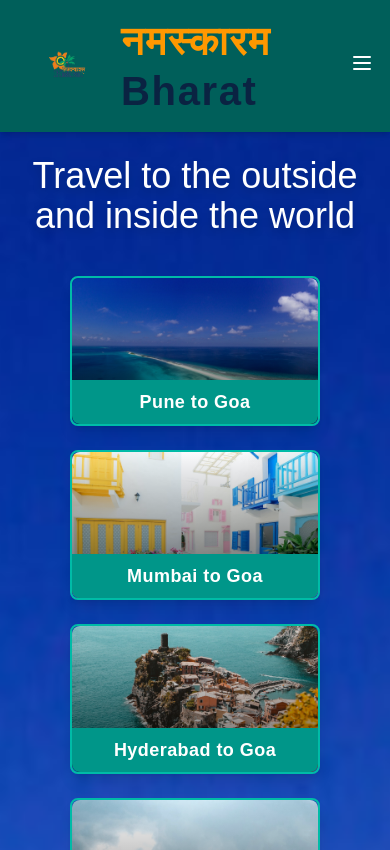
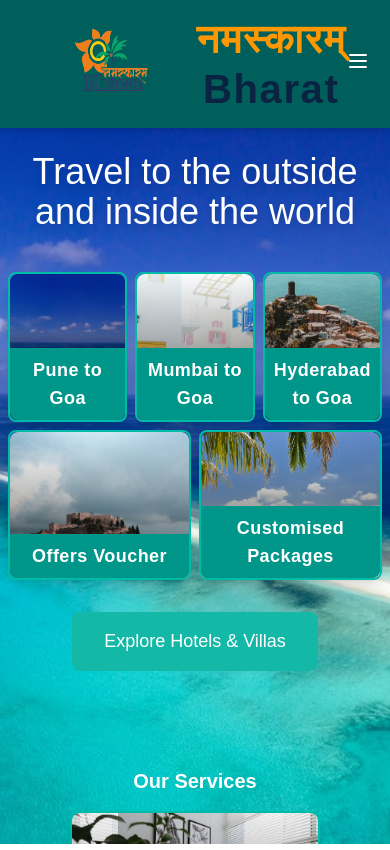
Before and after one commit to SoftDevRashmi/namaskaram-bharat, a Next.js app: page / in a window 390 px wide. Shown: the top 850 px of the page. Built offline with nearby package versions, Linux system fonts and the light colour scheme.

Commit message:
Fix: Navbar logo alignment, Hindi text, card centering, and responsive improvements

```diff
--- a/package.json
+++ b/package.json
@@ -20,8 +20,8 @@
   "devDependencies": {
     "@tailwindcss/postcss": "^4",
     "@types/node": "^20",
-    "@types/react": "^19",
-    "@types/react-dom": "^19",
+    "@types/react": "^19.1.9",
+    "@types/react-dom": "^19.1.7",
     "@types/react-slick": "^0.23.13",
     "tailwindcss": "^4",
     "typescript": "^5"
--- a/src/app/components/Card.tsx
+++ b/src/app/components/Card.tsx
@@ -7,13 +7,14 @@ interface CardProps {
     img: string;
   };
   onClick: () => void;
+  className?: string; // Allow custom className
 }
 
-const Card: React.FC<CardProps> = ({ card, onClick }) => {
+const Card: React.FC<CardProps> = ({ card, onClick, className }) => {
   return (
     <div
       onClick={onClick}
-      className="relative cursor-pointer border-2 border-teal-500 rounded-lg shadow-lg transition-transform transform hover:scale-105 hover:shadow-2xl group overflow-hidden"
+      className={`relative cursor-pointer border-2 border-teal-500 rounded-lg shadow-lg transition-transform transform hover:scale-105 hover:shadow-2xl group overflow-hidden ${className || ''}`}
       style={{ width: '250px', height: '150px' }}
     >
       <img src={card.img} alt={card.title} className="w-full h-full object-cover rounded-lg group-hover:brightness-90 transition duration-300" />
--- a/src/app/components/Navbar.tsx
+++ b/src/app/components/Navbar.tsx
@@ -1,37 +1,60 @@
-
 import React, { useState } from 'react';
 import { useRouter } from 'next/navigation';
 
 const Navbar: React.FC<{ onHomeClick?: () => void }> = ({ onHomeClick }) => {
   const router = useRouter();
-  const [showDropdown, setShowDropdown] = React.useState(false);
+  const [showDropdown, setShowDropdown] = useState(false);
   const [isMenuOpen, setIsMenuOpen] = useState(false);
 
   return (
-    <nav className="bg-teal-800 shadow-md p-4 overflow-x-hidden">
-      <div className="max-w-7xl mx-auto">
-        <div className="flex justify-between items-center">
-          <div className="flex flex-shrink items-center cursor-pointer max-w-[75%]" onClick={() => router.push('/')}>
-            <img src="/images/logo2.png" alt="Logo" className="h-12 sm:h-16 md:h-20 p-2 mr-2 flex-shrink-0" />
-            <span className="font-extrabold whitespace-normal leading-tight" style={{ fontSize: '2.5rem', letterSpacing: '0.04em' }}>
-              <span style={{ color: '#FF9800' }}>नमस्कारम </span>
+    <nav className="bg-teal-800 shadow-md p-4">
+      <div className="w-full pr-1">
+        <div className="flex items-center justify-between h-24 sm:h-28 md:h-32 w-full">
+          {/* Logo */}
+          <div className="flex items-center cursor-pointer" onClick={() => router.push('/') }>
+            <img
+              src="/images/logo2.png"
+              alt="Logo"
+              className="h-24 sm:h-28 md:h-32 p-2 mr-1 flex-shrink-0"
+            />
+          </div>
+          {/* Title */}
+          <div className="flex-1 text-center">
+            <span
+              className="font-extrabold whitespace-normal leading-tight"
+              style={{ fontSize: '2.5rem', letterSpacing: '0.04em' }}
+            >
+              <span style={{ color: '#FF9800' }}>नमस्कारम् </span>
               <span style={{ color: '#0A2342' }}>Bharat</span>
             </span>
-
           </div>
-
-          {/* Mobile menu button */}
+          {/* Menu Button (if present) remains at right */}
           <div className="md:hidden">
             <button
               onClick={() => setIsMenuOpen(!isMenuOpen)}
               className="text-white hover:text-gray-300 focus:outline-none focus:text-gray-300"
               aria-label="Toggle menu"
             >
-              <svg className="h-6 w-6" fill="none" viewBox="0 0 24 24" stroke="currentColor">
+              <svg
+                className="h-6 w-6"
+                fill="none"
+                viewBox="0 0 24 24"
+                stroke="currentColor"
+              >
                 {isMenuOpen ? (
-                  <path strokeLinecap="round" strokeLinejoin="round" strokeWidth={2} d="M6 18L18 6M6 6l12 12" />
+                  <path
+                    strokeLinecap="round"
+                    strokeLinejoin="round"
+                    strokeWidth={2}
+                    d="M6 18L18 6M6 6l12 12"
+                  />
                 ) : (
-                  <path strokeLinecap="round" strokeLinejoin="round" strokeWidth={2} d="M4 6h16M4 12h16M4 18h16" />
+                  <path
+                    strokeLinecap="round"
+                    strokeLinejoin="round"
+                    strokeWidth={2}
+                    d="M4 6h16M4 12h16M4 18h16"
+                  />
                 )}
               </svg>
             </button>
@@ -48,11 +71,16 @@ const Navbar: React.FC<{ onHomeClick?: () => void }> = ({ onHomeClick }) => {
             >
               Home
             </button>
-            <a href="#" className="text-lg sm:text-2xl text-white hover:text-gray-300 transition-colors duration-200">About</a>
+            <a
+              href="#"
+              className="text-lg sm:text-2xl text-white hover:text-gray-300 transition-colors duration-200"
+            >
+              About
+            </a>
             <div className="relative group">
               <button
                 className="text-lg sm:text-2xl text-white hover:text-gray-300 focus:outline-none transition-colors duration-200"
-                onClick={e => {
+                onClick={(e) => {
                   e.preventDefault();
                   setShowDropdown((prev) => !prev);
                 }}
@@ -60,12 +88,12 @@ const Navbar: React.FC<{ onHomeClick?: () => void }> = ({ onHomeClick }) => {
                 onMouseLeave={() => setShowDropdown(false)}
               >
                 Services
-          </button>
+              </button>
               {showDropdown && (
                 <div
                   onMouseEnter={() => setShowDropdown(true)}
                   onMouseLeave={() => setShowDropdown(false)}
-                  className="absolute top-full left-0 bg-white min-w-[180px] shadow-lg rounded-lg z-50 py-2 mt-1"
+                  className="absolute top-full left-0 bg-white min-w-[180px] shadow-lg rounded-lg z-[9999] py-2 mt-1"
                 >
                   {[
                     { label: 'Hotel & Villa', route: '/hotels' },
@@ -77,7 +105,10 @@ const Navbar: React.FC<{ onHomeClick?: () => void }> = ({ onHomeClick }) => {
                   ].map((item) => (
                     <div
                       key={item.label}
-                      onClick={() => { setShowDropdown(false); router.push(item.route); }}
+                      onClick={() => {
+                        setShowDropdown(false);
+                        router.push(item.route);
+                      }}
                       className="px-4 py-2 text-gray-800 text-base hover:bg-teal-50 cursor-pointer border-b border-gray-200 last:border-b-0 transition-colors duration-200"
                     >
                       {item.label}
@@ -86,8 +117,18 @@ const Navbar: React.FC<{ onHomeClick?: () => void }> = ({ onHomeClick }) => {
                 </div>
               )}
             </div>
-            <a href="#" className="text-lg sm:text-2xl text-white hover:text-gray-300 transition-colors duration-200">Blog</a>
-            <a href="#" className="text-lg sm:text-2xl text-white hover:text-gray-300 transition-colors duration-200">Contact</a>
+            <a
+              href="#"
+              className="text-lg sm:text-2xl text-white hover:text-gray-300 transition-colors duration-200"
+            >
+              Blog
+            </a>
+            <a
+              href="#"
+              className="text-lg sm:text-2xl text-white hover:text-gray-300 transition-colors duration-200"
+            >
+              Contact
+            </a>
           </div>
         </div>
 
@@ -96,7 +137,9 @@ const Navbar: React.FC<{ onHomeClick?: () => void }> = ({ onHomeClick }) => {
           <div className="md:hidden mt-4 border-t border-teal-700 pt-4">
             <div className="rounded-3xl bg-gradient-to-br from-teal-200 via-teal to-blue-100 shadow-2xl px-4 py-6 mx-2 border border-teal-100">
               <div className="mb-4 text-center">
-                <span className="text-xl font-bold text-teal-700 tracking-wide">Menu</span>
+                <span className="text-xl font-bold text-teal-700 tracking-wide">
+                  Menu
+                </span>
               </div>
               <div className="flex gap-4 overflow-x-auto pb-2 hide-scrollbar">
                 {[
@@ -121,7 +164,9 @@ const Navbar: React.FC<{ onHomeClick?: () => void }> = ({ onHomeClick }) => {
                 ))}
               </div>
               <div className="mt-6 mb-2 text-left">
-                <span className="text-lg font-semibold text-teal-700 tracking-wide">Popular Services</span>
+                <span className="text-lg font-semibold text-teal-700 tracking-wide">
+                  Popular Services
+                </span>
               </div>
               <div className="flex gap-4 overflow-x-auto pb-2 hide-scrollbar">
                 {[
@@ -142,7 +187,11 @@ const Navbar: React.FC<{ onHomeClick?: () => void }> = ({ onHomeClick }) => {
                     className="min-w-[160px] rounded-2xl bg-white border border-teal-200 text-teal-900 font-semibold py-2 px-2 flex flex-col items-center gap-2 shadow hover:bg-teal-100 active:scale-95 cursor-pointer transition-all duration-200"
                     style={{ fontFamily: 'Poppins, sans-serif' }}
                   >
-                    <img src={item.img} alt={item.label} className="w-full h-20 object-cover rounded-xl mb-1 shadow" />
+                    <img
+                      src={item.img}
+                      alt={item.label}
+                      className="w-full h-20 object-cover rounded-xl mb-1 shadow"
+                    />
                     <span style={{ fontSize: '1.4rem' }}>{item.icon}</span>
                     <span className="text-sm font-bold text-center">{item.label}</span>
                   </div>
--- a/src/app/page.tsx
+++ b/src/app/page.tsx
@@ -1,13 +1,12 @@
 "use client";
 import { useState } from "react";
-import Card from "./components/Card"; // Ensure this path is correct
-import Navbar from "./components/Navbar"; // Ensure this path is correct
-import SearchForm from "./components/SearchForm"; // Ensure this path is correct
-import SecondPage from "./SecondPage"; // Ensure this path is correct
+import Card from "./components/Card";
+import Navbar from "./components/Navbar";
+import SecondPage from "./SecondPage";
 import ScubaWaterSportsPage from "./components/ScubaWaterSportsPage";
 import Link from 'next/link';
 import { useRouter } from 'next/navigation';
-import ContactModal from "./components/ContactModal"; // Added import for ContactModal
+import ContactModal from "./components/ContactModal";
 
 export interface CardType {
   id: number;
@@ -16,102 +15,105 @@ export interface CardType {
 }
 
 const cards: CardType[] = [
-  {
-    id: 1,
-    title: "Pune to Goa",
-    img: "/images/travel1.jpg", // Keep your original image
-  },
-  {
-    id: 2,
-    title: "Mumbai to Goa",
-    img: "/images/travel2.jpg", // Keep your original image
-  },
-  {
-    id: 3,
-    title: "Hyderabad to Goa",
-    img: "/images/travel3.jpg", // Keep your original image
-  },
-  {
-    id: 4,
-    title: "Offers Voucher",
-    img: "/images/travel4.jpg", // Keep your original image
-  },
-  {
-    id: 5,
-    title: "Customised Packages",
-    img: "/images/maldives.jpg", // Keep your original image
-  },
+  { id: 1, title: "Pune to Goa", img: "/images/travel1.jpg" },
+  { id: 2, title: "Mumbai to Goa", img: "/images/travel2.jpg" },
+  { id: 3, title: "Hyderabad to Goa", img: "/images/travel3.jpg" },
+  { id: 4, title: "Offers Voucher", img: "/images/travel4.jpg" },
+  { id: 5, title: "Customised Packages", img: "/images/maldives.jpg" },
 ];
 
 export default function HomePage() {
   const [selectedCard, setSelectedCard] = useState<CardType | null>(null);
   const [scubaPage, setScubaPage] = useState(false);
+  const [showContactModal, setShowContactModal] = useState(false);
   const router = useRouter();
-  const [showContactModal, setShowContactModal] = useState(false); // Added state for contact modal
 
   const handleHomeClick = () => {
     setSelectedCard(null);
     setScubaPage(false);
   };
 
-  if (scubaPage) {
-    return <ScubaWaterSportsPage />;
-  }
+  if (scubaPage) return <ScubaWaterSportsPage />;
+  if (selectedCard) return <SecondPage card={selectedCard} onBack={() => setSelectedCard(null)} />;
+
   return (
     <div
-      className="min-h-screen bg-cover bg-center"
-      style={{
-        backgroundImage: "url('/images/travel1.jpg')", // Background image for the hero section
-      }}
+      className="h-screen overflow-y-auto bg-cover bg-center"
+      style={{ backgroundImage: "url('/images/travel1.jpg')" }}
     >
       <Navbar onHomeClick={handleHomeClick} />
-      {/* Hero Section */}
-      {!selectedCard && (
+
       <div className="flex items-center justify-center h-32">
         <h1 className="text-4xl text-white text-center drop-shadow-lg">
           Travel to the outside and inside the world
         </h1>
       </div>
-      )}
-      {!selectedCard ? (
-        <div className="flex flex-col items-center mt-4">
-          {/* Card Grid */}
-          <div className="grid grid-cols-1 sm:grid-cols-2 md:grid-cols-3 gap-6">
+
+      {/* Cards */}
+      <div className="flex flex-col items-center mt-4 px-2 sm:px-4 md:px-0 w-full">
+        <div className="w-full flex flex-col items-center">
+          {/* Top row: 3 cards */}
+          <div className="grid grid-cols-3 gap-2 justify-center w-auto">
             {cards.slice(0, 3).map((card) => (
+              <div key={card.id} className="flex justify-center">
                 <Card
-                key={card.id}
                   card={card}
-                onClick={() => {
-                  if (card.title.toLowerCase().includes('hotel')) {
-                    router.push('/hotels');
-                  } else {
-                    setSelectedCard(card);
+                  onClick={() =>
+                    card.title.toLowerCase().includes("hotel")
+                      ? router.push("/hotels")
+                      : setSelectedCard(card)
                   }
-                }}
+                  className="w-[90px] h-[110px] sm:w-[130px] sm:h-[150px] md:w-[220px] md:h-[160px]"
                 />
+              </div>
             ))}
           </div>
-        <div className="flex flex-col w-full items-center gap-6 mt-6 md:flex-row md:justify-center">
+          {/* Bottom row: 2 cards */}
+          <div className="grid grid-cols-2 gap-2 justify-center w-auto mt-2">
             {cards.slice(3).map((card) => (
+              <div key={card.id} className="flex justify-center">
                 <Card
-                key={card.id}
                   card={card}
                   onClick={() => setSelectedCard(card)}
+                  className="w-[90px] h-[110px] sm:w-[130px] sm:h-[150px] md:w-[220px] md:h-[160px]"
                 />
+              </div>
             ))}
           </div>
-          {/* Remove the <SearchForm /> component from the home page */}
-          <div style={{ display: 'flex', justifyContent: 'center', margin: '2rem 0' }}>
+        </div>
+      </div>
+
+      {/* Explore Button */}
+      <div style={{ display: "flex", justifyContent: "center", margin: "2rem 0" }}>
         <Link href="/hotels">
-              <button style={{ padding: '1rem 2rem', fontSize: 18, borderRadius: 8, background: '#14b8a6', color: '#fff', border: 'none', cursor: 'pointer' }}>
+          <button
+            style={{
+              padding: "1rem 2rem",
+              fontSize: 18,
+              borderRadius: 8,
+              background: "#14b8a6",
+              color: "#fff",
+              border: "none",
+              cursor: "pointer",
+            }}
+          >
             Explore Hotels & Villas
           </button>
         </Link>
       </div>
-          {/* Our Services Section (from SecondPage) */}
-          <div className="py-12 px-4" style={{ background: 'rgba(20,184,166,0.07)', borderRadius: 18, margin: '2rem 0', boxShadow: '0 2px 12px 0 rgba(20,184,166,0.08)' }}>
+
+      {/* Our Services */}
+      <div
+        className="py-12 px-4"
+        style={{
+          background: "rgba(20,184,166,0.07)",
+          borderRadius: 18,
+          margin: "2rem 0",
+          boxShadow: "0 2px 12px 0 rgba(20,184,166,0.08)",
+        }}
+      >
         <div className="flex flex-col items-center">
-              <h2 className="text-xl text-white text-center mt-4" style={{ fontWeight: 700 }}>Our Services</h2>
+          <h2 className="text-xl text-white text-center mt-4 font-bold">Our Services</h2>
           <div className="grid grid-cols-1 sm:grid-cols-2 md:grid-cols-3 gap-6 mt-4">
             {[
               { id: 1, title: "Hotel & Villa", img: "/images/hotel.jpg" },
@@ -125,12 +127,12 @@ export default function HomePage() {
                 key={service.id}
                 card={service}
                 onClick={() => {
-                      if (service.title === 'Water World') {
+                  if (service.title === "Water World") {
                     setScubaPage(true);
-                      } else if (service.title === 'Hotel & Villa') {
-                        router.push('/hotels');
-                      } else if (service.title === 'Luxury Villas') {
-                        setSelectedCard({ id: 0, title: 'Luxury Villas', img: '' });
+                  } else if (service.title === "Hotel & Villa") {
+                    router.push("/hotels");
+                  } else if (service.title === "Luxury Villas") {
+                    setSelectedCard({ id: 0, title: "Luxury Villas", img: "" });
                   }
                 }}
               />
@@ -138,72 +140,59 @@ export default function HomePage() {
           </div>
         </div>
       </div>
-          {/* Footer Section (from SecondPage) */}
-          <footer className="bg-teal-800 text-white pt-12 pb-4 px-4 mt-8 border-t border-teal-700" style={{ width: '100vw', marginLeft: 'calc(-50vw + 50%)' }}>
+
+      {/* Footer */}
+      <footer className="bg-teal-800 text-white pt-12 pb-4 px-4 mt-8 border-t border-teal-700 w-full">
         <div className="max-w-7xl mx-auto flex flex-col md:flex-row justify-between gap-8">
-              {/* Logo and Description */}
           <div className="flex-1 min-w-[220px] mb-8 md:mb-0">
             <div className="flex items-center mb-4">
-                  <img src="/images/logo2.png" alt="Namaskaram Bharat" className="h-20 mr-3" style={{ fontWeight: 'bold', filter: 'drop-shadow(0 2px 8px #0002)' }} />
+              <img src="/images/logo2.png" alt="Namaskaram Bharat" className="h-20 mr-3" />
               <span className="text-2xl font-bold ml-2">
                 <span className="text-orange-400">नमस्कारम </span>
                 <span className="text-blue-900">Bharat</span>
               </span>
             </div>
-                <p className="text-sm text-center">Your gateway to unforgettable experiences in the paradise of Goa. We offer everything you need for a perfect vacation, from luxurious stays to exciting tours and reliable transportation.</p>
+            <p className="text-sm text-center">
+              Your gateway to unforgettable experiences in the paradise of Goa. We offer everything you need for a perfect vacation.
+            </p>
           </div>
-              {/* Quick Links and Important Links */}
+
           <div className="flex-[2] grid grid-cols-2 gap-8 min-w-[220px]">
             <div>
-                  <h4 className="font-bold text-white mb-2">Quick Links</h4>
-                  <ul className="space-y-1">
-                    <li><a href="#" className="hover:text-white">Tour Package</a></li>
-                    <li><a href="#" className="hover:text-white">Hotel Stays</a></li>
-                    <li><a href="#" className="hover:text-white">Rented Villas</a></li>
-                    <li><a href="#" className="hover:text-white">Cars & Bikes</a></li>
-                    <li><a href="#" className="hover:text-white">About us</a></li>
-                    <li><a href="#" className="hover:text-white">Blog</a></li>
+              <h4 className="font-bold mb-2">Quick Links</h4>
+              <ul className="space-y-1 text-sm">
+                <li><a href="#">Tour Package</a></li>
+                <li><a href="#">Hotel Stays</a></li>
+                <li><a href="#">Rented Villas</a></li>
+                <li><a href="#">Cars & Bikes</a></li>
+                <li><a href="#">About us</a></li>
+                <li><a href="#">Blog</a></li>
               </ul>
             </div>
             <div>
-                  <h4 className="font-bold text-white mb-2">Important Links</h4>
-                  <ul className="space-y-1">
-                    <li><a href="#" className="hover:text-purple-400" onClick={() => setShowContactModal(true)}>Contact Us</a></li>
-                    <li><a href="#" className="hover:text-white">Privacy Policy</a></li>
-                    <li><a href="#" className="hover:text-white">Terms & Condition</a></li>
-                    <li><a href="#" className="hover:text-white">Return & Refund</a></li>
+              <h4 className="font-bold mb-2">Important Links</h4>
+              <ul className="space-y-1 text-sm">
+                <li><a href="#" onClick={() => setShowContactModal(true)}>Contact Us</a></li>
+                <li><a href="#">Privacy Policy</a></li>
+                <li><a href="#">Terms & Condition</a></li>
+                <li><a href="#">Return & Refund</a></li>
               </ul>
             </div>
           </div>
-              {/* Contact Info and Social Icons */}
-              <div className="flex-1 min-w-[220px]">
-                <h4 className="font-bold text-white mb-2">Contact Us</h4>
-                <div className="flex items-start mb-2">
-                  <svg className="w-5 h-5 mr-2 text-gray-400" fill="none" stroke="currentColor" strokeWidth="2" viewBox="0 0 24 24"><path strokeLinecap="round" strokeLinejoin="round" d="M17.657 16.657L13.414 12.414a2 2 0 00-2.828 0l-4.243 4.243a8 8 0 1111.314 0z" /></svg>
-                  <span>Near Poshak Mall, Pilerane, Bardez, Goa, 403521</span>
-                </div>
-                <div className="flex items-center mb-4">
-                  <svg className="w-5 h-5 mr-2 text-gray-400" fill="none" stroke="currentColor" strokeWidth="2" viewBox="0 0 24 24"><path strokeLinecap="round" strokeLinejoin="round" d="M3 8l7.89 5.26a2 2 0 002.22 0L21 8m-9 4v8" /></svg>
-                  <span>+91 8010357955 / 9022362693</span>
-                </div>
-                <div className="flex gap-3 mt-2">
-                  <a href="#" className="text-gray-400 hover:text-white"><svg className="w-6 h-6" fill="currentColor" viewBox="0 0 24 24"><path d="M22.46 6c-.77.35-1.6.58-2.47.69a4.3 4.3 0 001.88-2.37 8.59 8.59 0 01-2.72 1.04A4.28 4.28 0 0016.11 4c-2.37 0-4.29 1.92-4.29 4.29 0 .34.04.67.11.99C7.69 9.13 4.07 7.38 1.64 4.7c-.37.64-.58 1.38-.58 2.17 0 1.5.76 2.82 1.92 3.6a4.28 4.28 0 01-1.94-.54v.05c0 2.1 1.5 3.85 3.5 4.25-.36.1-.74.16-1.13.16-.28 0-.54-.03-.8-.08.54 1.7 2.1 2.94 3.95 2.97A8.6 8.6 0 012 19.54a12.13 12.13 0 006.56 1.92c7.88 0 12.2-6.53 12.2-12.2 0-.19 0-.37-.01-.56A8.7 8.7 0 0024 4.59a8.48 8.48 0 01-2.54.7z" /></svg></a>
-                  <a href="#" className="text-gray-400 hover:text-white"><svg className="w-6 h-6" fill="currentColor" viewBox="0 0 24 24"><path d="M12 2.04c-5.5 0-9.96 4.46-9.96 9.96 0 4.41 3.6 8.07 8.19 8.93.6.11.82-.26.82-.58v-2.02c-3.34.73-4.04-1.61-4.04-1.61-.54-1.37-1.32-1.74-1.32-1.74-1.08-.74.08-.73.08-.73 1.2.08 1.83 1.23 1.83 1.23 1.06 1.82 2.78 1.3 3.46.99.11-.77.42-1.3.76-1.6-2.67-.3-5.47-1.34-5.47-5.97 0-1.32.47-2.39 1.24-3.23-.12-.3-.54-1.52.12-3.17 0 0 1.01-.32 3.3 1.23a11.5 11.5 0 016 0c2.29-1.55 3.3-1.23 3.3-1.23.66 1.65.24 2.87.12 3.17.77.84 1.24 1.91 1.24 3.23 0 4.64-2.8 5.67-5.47 5.97.43.37.81 1.1.81 2.22v3.29c0 .32.22.7.82.58C20.36 20.07 24 16.41 24 12c0-5.5-4.46-9.96-9.96-9.96z" /></svg></a>
-                  <a href="#" className="text-gray-400 hover:text-white"><svg className="w-6 h-6" fill="currentColor" viewBox="0 0 24 24"><path d="M21.54 7.2c-.13-.47-.52-.8-.99-.8h-2.13c-.47 0-.86.33-.99.8l-1.7 6.13c-.13.47.09.97.52 1.13.43.16.91-.02 1.13-.45l.36-.65h2.44l.36.65c.22.43.7.61 1.13.45.43-.16.65-.66.52-1.13l-1.7-6.13zM12 2C6.48 2 2 6.48 2 12c0 5.52 4.48 10 10 10s10-4.48 10-10c0-5.52-4.48-10-10-10zm0 18c-4.418 0-8-3.582-8-8s3.582-8 8-8 8 3.582 8 8-3.582 8-8 8z" /></svg></a>
-                  <a href="#" className="text-gray-400 hover:text-white"><svg className="w-6 h-6" fill="currentColor" viewBox="0 0 24 24"><path d="M19.615 3.184C18.403 2.403 16.946 2 15.385 2c-1.561 0-3.018.403-4.23 1.184C9.597 2.403 8.14 2 6.579 2 5.018 2 3.561 2.403 2.349 3.184A6.978 6.978 0 000 8.579c0 1.561.403 3.018 1.184 4.23C.403 14.403 0 15.86 0 17.421c0 1.561.403 3.018 1.184 4.23C2.403 21.597 3.86 22 5.421 22c1.561 0 3.018-.403 4.23-1.184C14.403 21.597 15.86 22 17.421 22c1.561 0 3.018-.403 4.23-1.184A6.978 6.978 0 0024 15.421c0-1.561-.403-3.018-1.184-4.23C23.597 9.597 24 8.14 24 6.579c0-1.561-.403-3.018-1.184-4.23zM12 20c-4.418 0-8-3.582-8-8s3.582-8 8-8 8 3.582 8 8-3.582 8-8 8z" /></svg></a>
+
+          <div className="flex-1 min-w-[220px] text-sm">
+            <h4 className="font-bold mb-2">Contact Us</h4>
+            <p>📍 Near Poshak Mall, Pilerane, Bardez, Goa, 403521</p>
+            <p>📞 +91 8010357955 / 9022362693</p>
           </div>
         </div>
-            </div>
+
         <div className="border-t border-gray-700 mt-8 pt-4 text-center text-gray-400 text-sm">
           &copy; {new Date().getFullYear()} Namaskaram Bharat. All rights reserved.
         </div>
-            {/* Contact Modal for footer */}
+
         <ContactModal open={showContactModal} onClose={() => setShowContactModal(false)} />
       </footer>
     </div>
-      ) : (
-        <SecondPage card={selectedCard} onBack={() => setSelectedCard(null)} />
-      )}
-    </div>
   );
 }
```
Also changed, not shown: 1 other file (tests, documents, lock files or other folders). Lines whose indentation alone changed are shown as unchanged.
